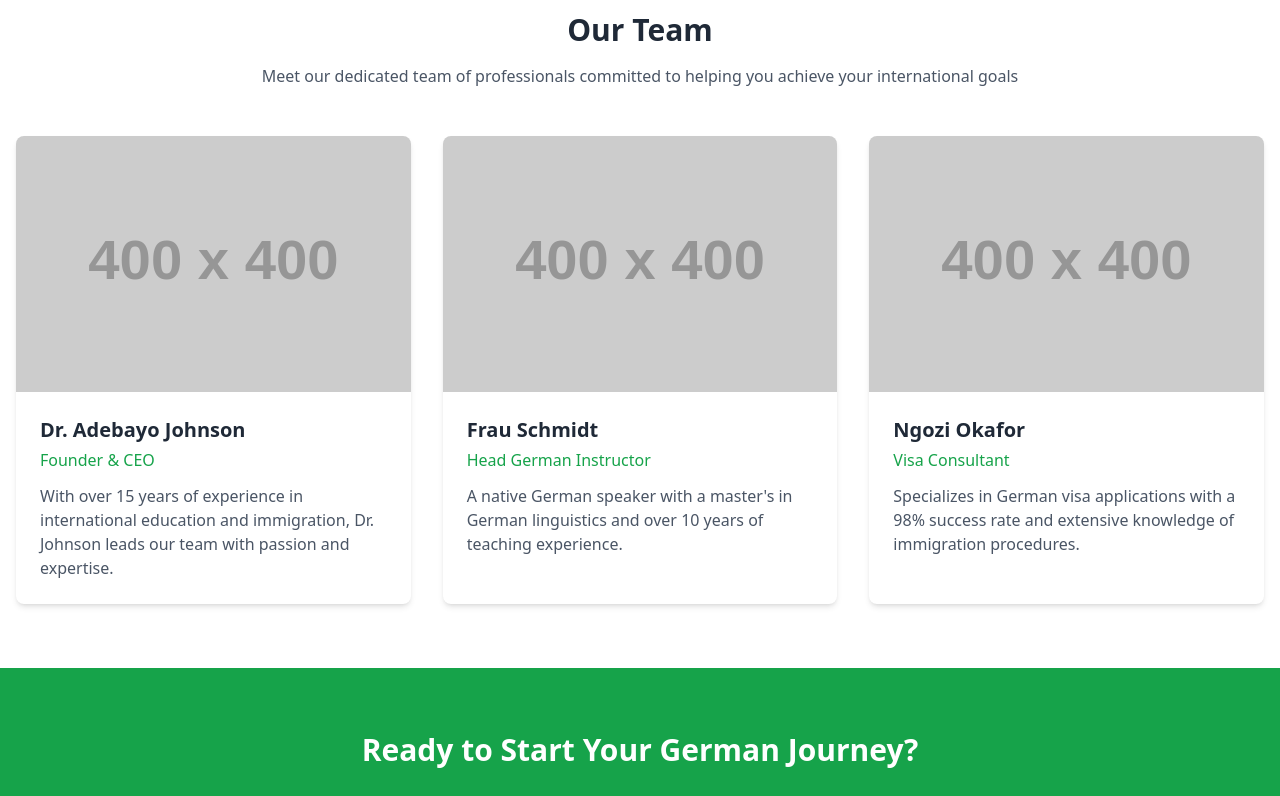
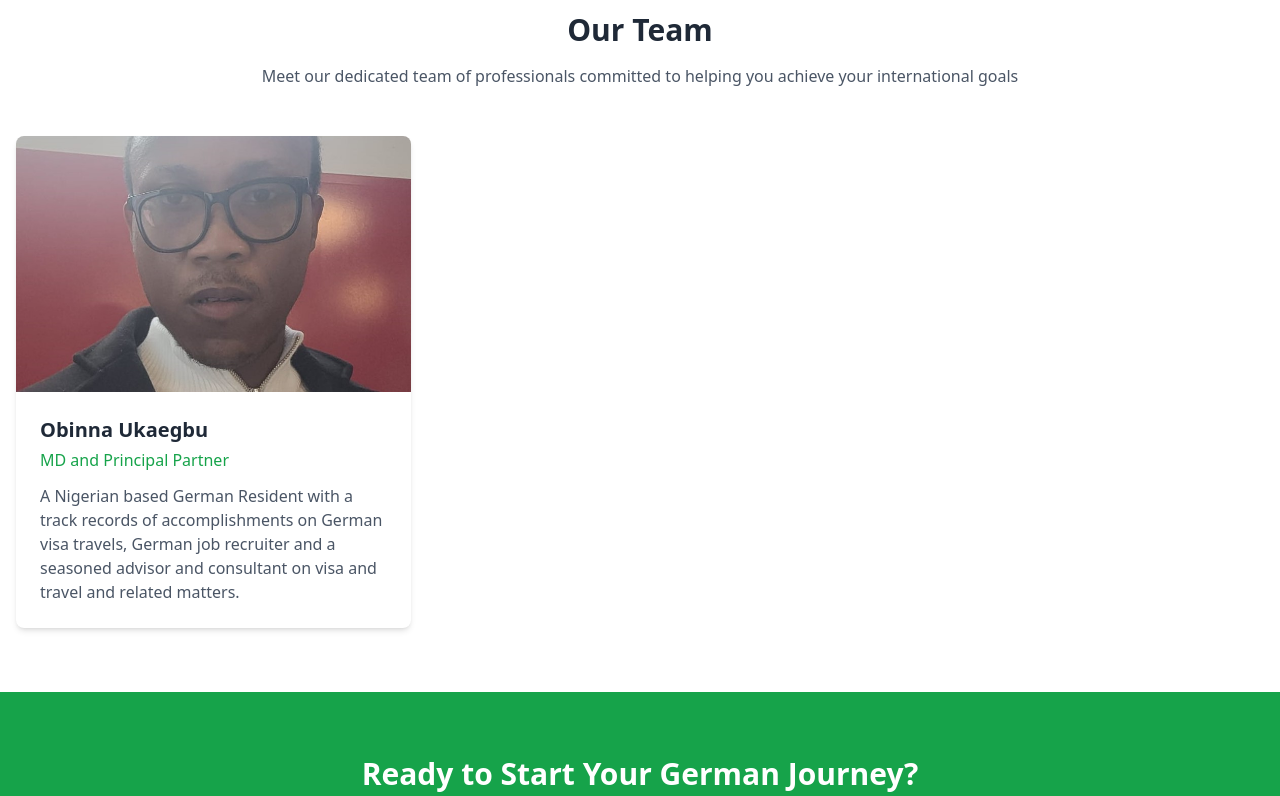
Before and after one commit to Ah-ugo/AOCA-Resources-Limited, a React (Vite) app: page /about in a window 1280 px wide. Shown: the part 1660-2456 px from the top of the page. Built offline with nearby package versions, Linux system fonts and the light colour scheme.

Commit message:
30/03/25

```diff
--- a/src/pages/AboutUs.jsx
+++ b/src/pages/AboutUs.jsx
@@ -11,6 +11,7 @@ import {
   Phone,
   CheckCircle,
 } from "lucide-react";
+import ukaegbuImage from "../assets/ukaegbu.jpeg";
 
 function AboutUs() {
   return (
@@ -98,7 +99,7 @@ function AboutUs() {
               >
                 <div className="relative h-[500px] w-full rounded-2xl overflow-hidden shadow-xl">
                   <img
-                    src="/about-image.jpg"
+                    src="https://img.freepik.com/free-vector/tropical-vacation-air-travel-service-composition_98292-6990.jpg?t=st=1743321671~exp=1743325271~hmac=7e621fbb8758e3e2e85f53d5b513e9e876d89e957d33e3daef40d151e9106688&w=1060"
                     alt="About AOCA Resources Limited"
                     className="w-full h-full object-cover"
                   />
@@ -269,25 +270,26 @@ function AboutUs() {
               <div className="bg-white rounded-lg shadow-md overflow-hidden">
                 <div className="h-64 overflow-hidden">
                   <img
-                    src="https://via.placeholder.com/400x400"
+                    src={ukaegbuImage}
                     alt="Team Member"
                     className="w-full h-full object-cover"
                   />
                 </div>
                 <div className="p-6">
-                  <h3 className="text-xl font-bold mb-1">
-                    Dr. Adebayo Johnson
-                  </h3>
-                  <p className="text-primary font-medium mb-3">Founder & CEO</p>
+                  <h3 className="text-xl font-bold mb-1">Obinna Ukaegbu</h3>
+                  <p className="text-primary font-medium mb-3">
+                    MD and Principal Partner
+                  </p>
                   <p className="text-gray-600">
-                    With over 15 years of experience in international education
-                    and immigration, Dr. Johnson leads our team with passion and
-                    expertise.
+                    A Nigerian based German Resident with a track records of
+                    accomplishments on German visa travels, German job recruiter
+                    and a seasoned advisor and consultant on visa and travel and
+                    related matters.
                   </p>
                 </div>
               </div>
 
-              <div className="bg-white rounded-lg shadow-md overflow-hidden">
+              {/* <div className="bg-white rounded-lg shadow-md overflow-hidden">
                 <div className="h-64 overflow-hidden">
                   <img
                     src="https://via.placeholder.com/400x400"
@@ -325,7 +327,7 @@ function AboutUs() {
                     rate and extensive knowledge of immigration procedures.
                   </p>
                 </div>
-              </div>
+              </div> */}
             </div>
           </div>
         </section>
```
Also changed, not shown: src/assets/ukaegbu.jpeg (added).
